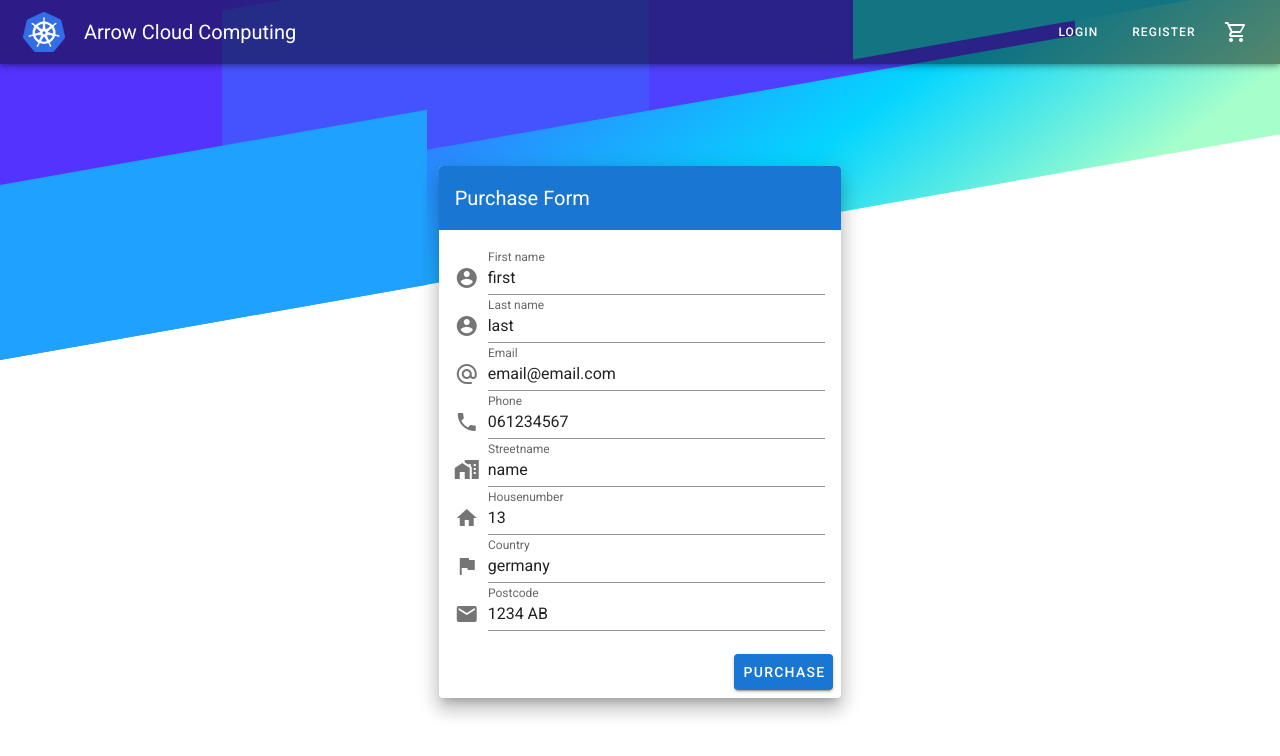
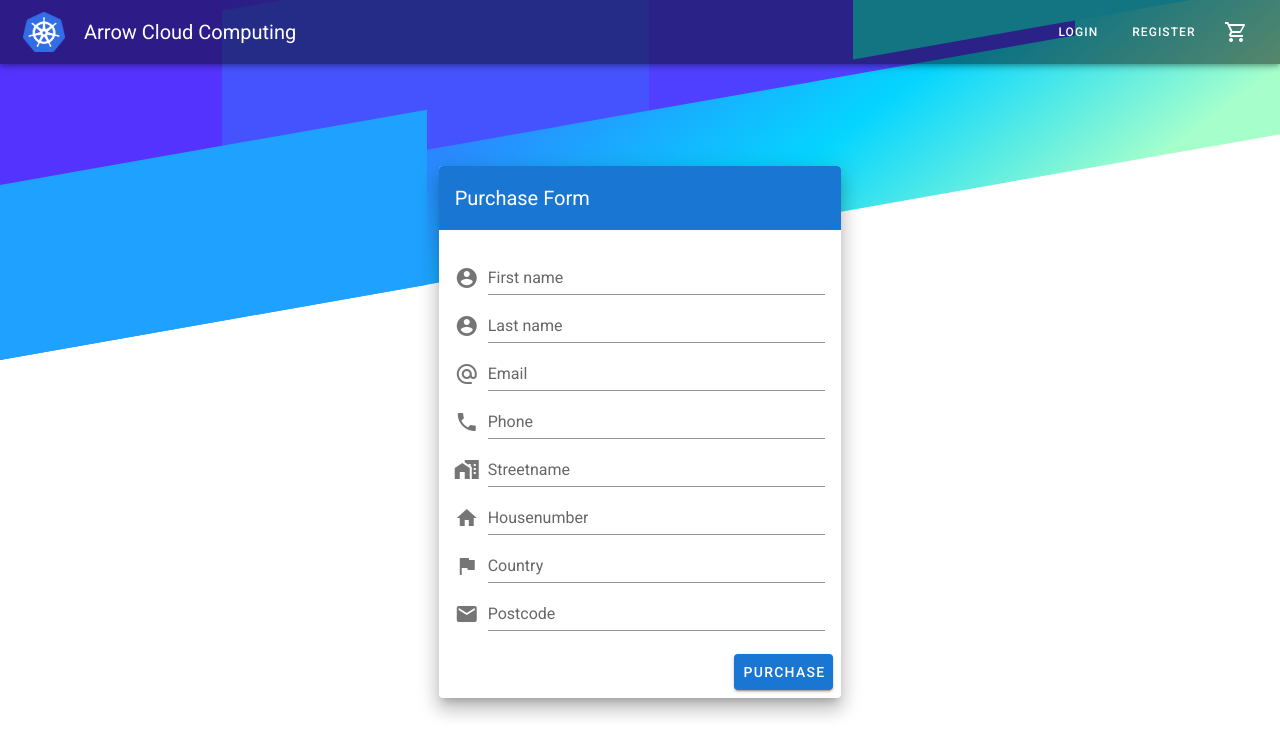
Before and after one commit to VaduzLI/shoppingcart_vue, a Vue app in the folder shoppingcart/: page /cart/purchase in a window 1280 px wide. Shown: the top 756 px of the page. Built offline with nearby package versions, Linux system fonts and the light colour scheme.

Commit message:
Add documentation

```diff
--- a/shoppingcart/src/views/Category.vue
+++ b/shoppingcart/src/views/Category.vue
@@ -54,7 +54,7 @@ export default {
       categories: null
     };
   },
-
+  // Get all product categories from the back-end
   mounted: function() {
     axios.get("http://localhost:5000/api/category").then(res => {
       this.categories = res.data;
--- a/shoppingcart/src/views/Item.vue
+++ b/shoppingcart/src/views/Item.vue
@@ -68,12 +68,14 @@ export default {
   },
 
   mounted: function() {
+    // Gets all products belonging to that category
     axios.get(`http://localhost:5000/api/products/category/${this.$router.currentRoute.params.id}`).then(res => {
       this.products = res.data
     })
   },
 
   methods: {
+    // Adds item to cart
     addToCart: function (product) {
       shoppingCart.addItemToCart(product)
     }
--- a/shoppingcart/src/views/Login.vue
+++ b/shoppingcart/src/views/Login.vue
@@ -71,6 +71,7 @@ import axios from "axios";
 
 export default {
   data: () => ({
+    // Validation rules for inputs
     rules: [
       value => !!value || "Required.",
       value => (value && value.length >= 3) || "Min 3 characters"
@@ -86,6 +87,7 @@ export default {
   }),
 
   methods: {
+    // Post a login, if true give client a token, if false send error
     login: function() {
       const self = this;
       axios
@@ -95,11 +97,13 @@ export default {
         })
         .then(function(response) {
           if(response.data.error) {
+            // show a snackbar with the login error
             self.snackbar = true;
             self.text = `Error: ${response.data.code}, ${response.data.message}`;
             self.form.password = "";
             self.loading = false;
           } else {
+            // store token in localstorage and send to home
             self.loading = false;
             localStorage.token = response.data.token;
             self.$store.commit("tokenInLocal");
@@ -107,6 +111,7 @@ export default {
           }
 
         })
+        // if server error, log error
         .catch(function(err) {
           console.log(err);
         });
--- a/shoppingcart/src/views/Order.vue
+++ b/shoppingcart/src/views/Order.vue
@@ -43,6 +43,7 @@ export default {
 
   mounted: function() {
     const self = this;
+    // Get orders from the client based on token
     axios
       .get("http://localhost:5000/api/orders", {
         headers: {
@@ -50,10 +51,11 @@ export default {
         }
       })
       .then(function(response) {
-        console.log(response);
+        // Get the orders and the items of those orders
         self.orders = response.data.orders;
         self.child = response.data.child;
 
+        // Filter and map the orders
         for (let item in self.orders) {
           var filArray = self.child.filter(obj => obj.order_id == self.orders[item].order_id).map( obj => obj );
           self.list.push(filArray)
--- a/shoppingcart/src/views/Product.vue
+++ b/shoppingcart/src/views/Product.vue
@@ -55,7 +55,7 @@ export default {
   },
 
   mounted: function() {
-    // returns array trash
+    // get product by id
     axios
       .get(
         `http://localhost:5000/api/products/product/${this.$router.currentRoute.params.id}`
@@ -67,6 +67,7 @@ export default {
   },
 
   methods: {
+    // Add product to cart
     addToCart: function(product) {
       shoppingCart.addItemToCart(product);
     }
--- a/shoppingcart/src/views/Purchase.vue
+++ b/shoppingcart/src/views/Purchase.vue
@@ -114,14 +114,14 @@ export default {
     ],
     ruleShort: [value => !!value || "Required."],
     form: {
-      email: "email@email.com",
-      phone: "061234567",
-      firstname: "first",
-      lastname: "last",
-      streetname: "name",
-      housenumber: "13",
-      country: "germany",
-      postcode: "1234 AB",
+      email: "",
+      phone: "",
+      firstname: "",
+      lastname: "",
+      streetname: "",
+      housenumber: "",
+      country: "",
+      postcode: "",
       loggedIn: localStorage.token || false,
       cart: localStorage.shoppingCart
     },
@@ -129,6 +129,7 @@ export default {
   }),
 
   methods: {
+    // Post user data and if login and cart items to back-end for processing
     purchase: function() {
       const self = this;
       axios
@@ -145,9 +146,11 @@ export default {
           cart: this.form.cart,
           total: shoppingCart.totalCart()
         })
+        // if true send to thankyou
         .then(function(response) {
           console.log(response);
           if (response.data.success) {
+            // Clear cart
             shoppingCart.clearCart();
             self.$router.push("/thankyou");
           } else {
--- a/shoppingcart/src/views/Register.vue
+++ b/shoppingcart/src/views/Register.vue
@@ -157,6 +157,7 @@ export default {
   methods: {
     register: function() {
       const self = this;
+      // Post user input for creating a acount
       axios
         .post("http://localhost:5000/api/register", {
           username: this.form.username,
--- a/shoppingcart/src/views/Thankyou.vue
+++ b/shoppingcart/src/views/Thankyou.vue
@@ -20,6 +20,7 @@
 <script>
 export default {
   computed: {
+    // Check if client has token (VueX)
     token() {
       return this.$store.state.hasToken;
     }
```
Also changed, not shown: shoppingcart/src/views/Cart.vue (+8 -3 lines).
